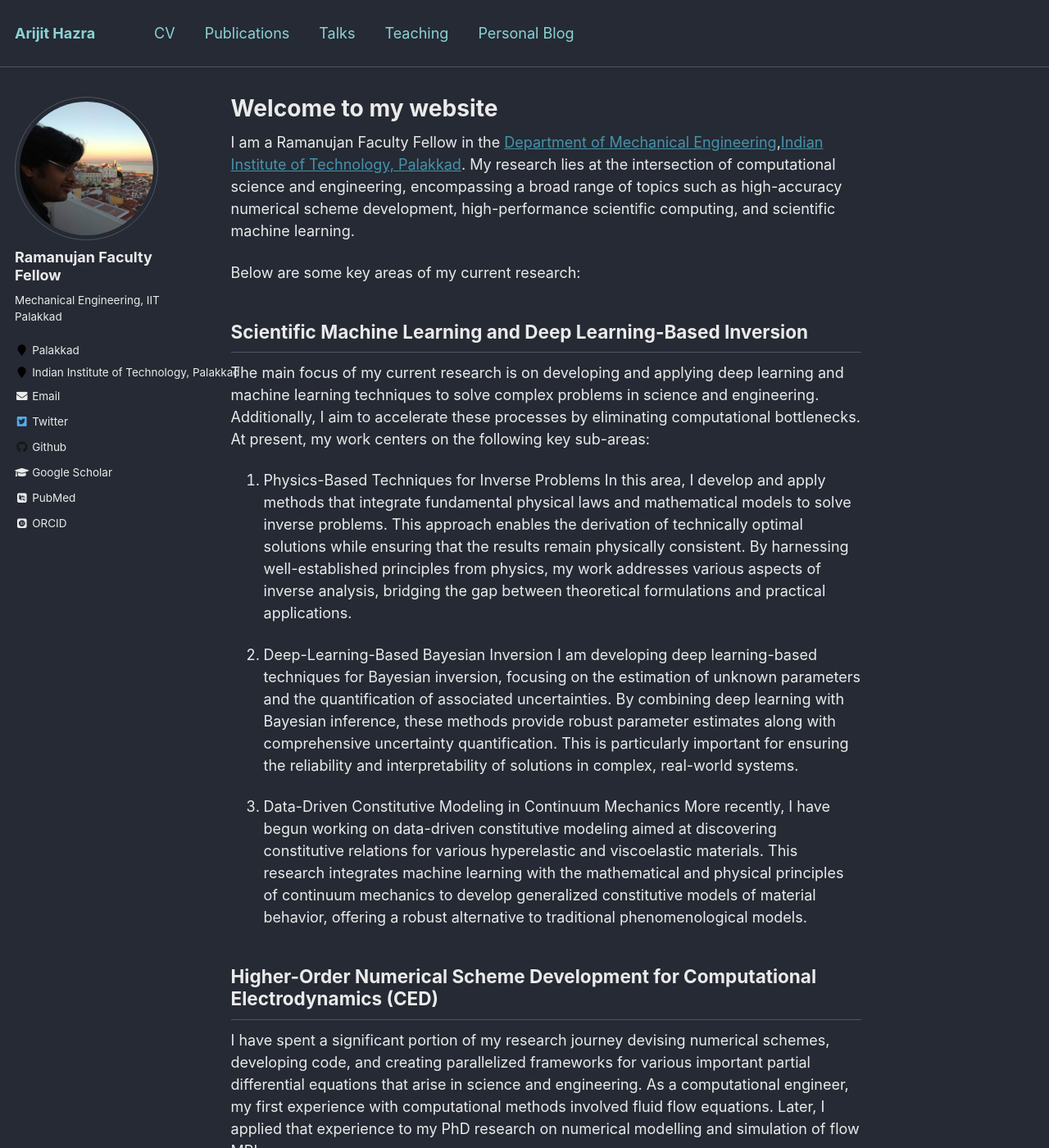
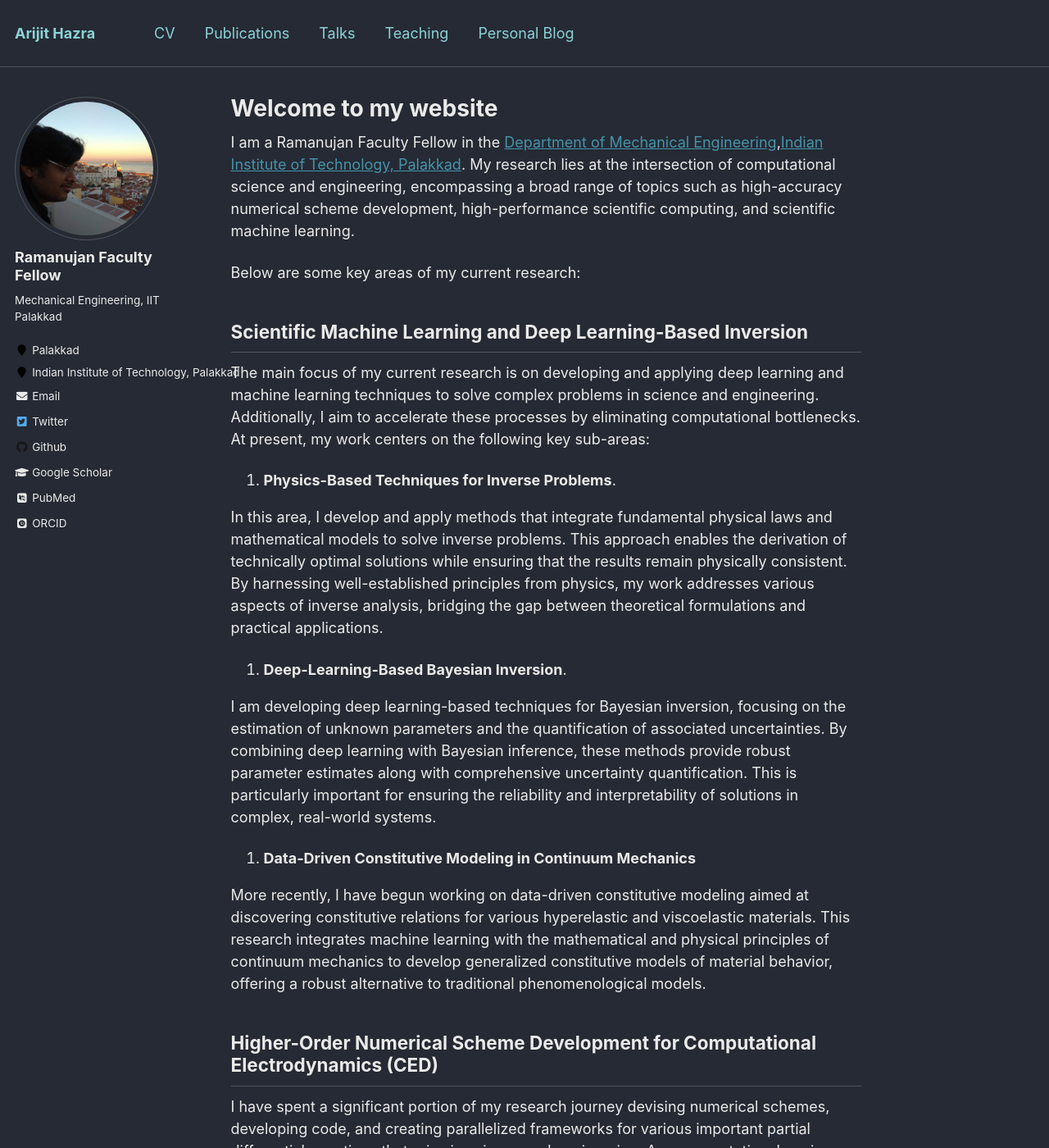
Before and after one commit to ahazra/ahazra.github.io, a Jekyll site: the page built from _pages/about.md, in a window 1280 px wide and 1400 px high. Shown: the whole window at 82% size. Built offline with Jekyll 4.4.1, drawn with Linux system fonts in a browser that asks for light colours; some web fonts are replaced.

Commit message:
more updates

```diff
--- a/_pages/about.md
+++ b/_pages/about.md
@@ -17,13 +17,16 @@ Below are some key areas of my current research:
 
 The main focus of my current research is on developing and applying deep learning and machine learning techniques to solve complex problems in science and engineering. Additionally, I aim to accelerate these processes by eliminating computational bottlenecks. At present, my work centers on the following key sub-areas:
 
-1. Physics-Based Techniques for Inverse Problems
+1. **Physics-Based Techniques for Inverse Problems**.
+
 In this area, I develop and apply methods that integrate fundamental physical laws and mathematical models to solve inverse problems. This approach enables the derivation of technically optimal solutions while ensuring that the results remain physically consistent. By harnessing well-established principles from physics, my work addresses various aspects of inverse analysis, bridging the gap between theoretical formulations and practical applications.
 
-2. Deep-Learning-Based Bayesian Inversion
+2. **Deep-Learning-Based Bayesian Inversion**.
+
 I am developing deep learning-based techniques for Bayesian inversion, focusing on the estimation of unknown parameters and the quantification of associated uncertainties. By combining deep learning with Bayesian inference, these methods provide robust parameter estimates along with comprehensive uncertainty quantification. This is particularly important for ensuring the reliability and interpretability of solutions in complex, real-world systems.
 
-3. Data-Driven Constitutive Modeling in Continuum Mechanics
+3. **Data-Driven Constitutive Modeling in Continuum Mechanics**
+
 More recently, I have begun working on data-driven constitutive modeling aimed at discovering constitutive relations for various hyperelastic and viscoelastic materials. This research integrates machine learning with the mathematical and physical principles of continuum mechanics to develop generalized constitutive models of material behavior, offering a robust alternative to traditional phenomenological models.
 
 ## Higher-Order Numerical Scheme Development for Computational Electrodynamics (CED)
```
